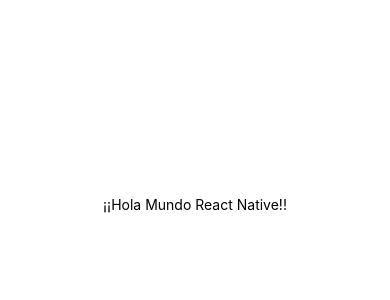
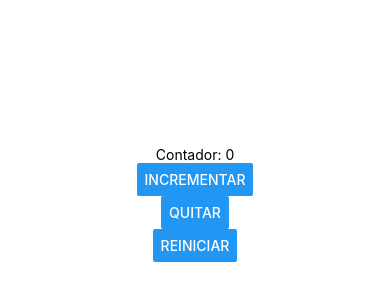
Before and after one commit to DiegoCruz-Cruz/PAM212, a React Native app in the folder intro/: screen / in a window 390 px wide. Shown: the part 218-518 px from the top of the page. Built offline with nearby package versions, Linux system fonts and the light colour scheme.

Commit message:
En este código se hicieron las modificaciones trabajadas en clase, las cuales fueron trabajar con los componentes de react y crear los botones, a los botones se les asignaron acciones que modificaban una variable.

```diff
--- a/intro/App.js
+++ b/intro/App.js
@@ -1,15 +1,27 @@
+//1. Import: Zona de declaraciones
 import { StatusBar } from 'expo-status-bar';
-import { StyleSheet, Text, View } from 'react-native';
+import { StyleSheet, Text, View ,Button} from 'react-native';
+import React,{useState} from 'react';
 
+//2. Main: Zona de componentes
 export default function App() {
+  const[contador,setContador]=useState(0);
+
   return (
     <View style={styles.container}>
-      <Text>¡¡Hola Mundo React Native!!</Text>
+
+      <Text> Contador: {contador} </Text>
+      <Button title="Incrementar"onPress={()=>setContador(contador+1)}/>
+      <Button title="Quitar"onPress={()=>setContador(contador-1)}/>
+      <Button title="Reiniciar"onPress={()=>setContador(0)}/>
       <StatusBar style="auto" />
+
     </View>
+
   );
 }
 
+//2. Estilos: Zona de estética y posicionamiento
 const styles = StyleSheet.create({
   container: {
     flex: 1,
```
